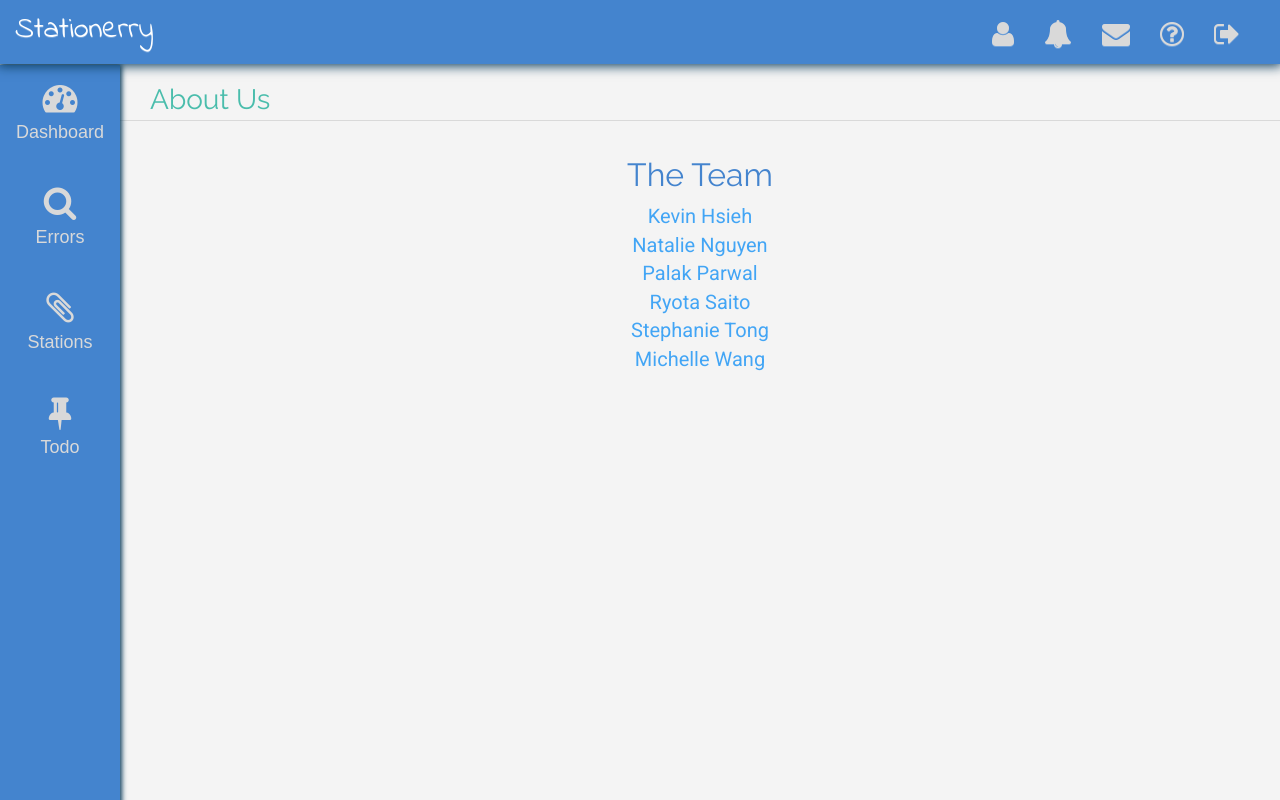
After one commit to khsieh/Stationerry, a Django app: a page that uses StationerryWeb/StationerryWebApp/templates/stationerry/base.html in a window 1280 px wide. The commit adds this page. Run offline with Django 3.2, Linux system fonts and the light colour scheme; a user stored in the database is signed in; style sheets or scripts are compiled from the project's sources; some libraries are stand-ins or nearby versions.

Commit message:
Stationerry logo font, AboutUs page

```diff
--- a/StationerryWeb/StationerryWebApp/static/css/base.css
+++ b/StationerryWeb/StationerryWebApp/static/css/base.css
@@ -355,6 +355,8 @@ hr{
 
 .navbar-default .navbar-brand {
     color: #ffffff;
+    font-family: 'Indie Flower';
+    font-size: 30px;
     outline: none;
 }
 
--- /dev/null
+++ b/StationerryWeb/StationerryWebApp/static/css/info.css
@@ -0,0 +1,22 @@
+:root {
+	--reg-text-color: black;
+}
+
+h1 {
+	color: #4484CE;
+	font-family: 'Raleway', sans-serif;
+	font-size: 32px;
+}
+
+#all-members-div {
+	margin-left: auto;
+	margin-right: auto;
+	width: 80%;
+	text-align: center;
+	color: #42a5f5;
+	font-family: 'Roboto', sans-serif;
+	font-size: 20px;
+}
+
+.team-member-div {
+}
--- a/StationerryWeb/StationerryWebApp/static/css/login.css
+++ b/StationerryWeb/StationerryWebApp/static/css/login.css
@@ -7,6 +7,7 @@
 /* ---------- http://weloveiconfonts.com/ ---------- */
 /* icons */
 @import url(http://weloveiconfonts.com/api/?family=fontawesome);
+@import url(https://fonts.googleapis.com/css?family=Indie+Flower);
 
 /* login stuff */
 @import "reset.css";
@@ -33,7 +34,7 @@ hr{
 
 h1.title {
   font-size: 50px;
-  font-family: 'Passion One', cursive;
+  font-family: 'Indie Flower', cursive;
   font-weight: 400;
   color: black;
   padding-bottom: 15px;
--- a/StationerryWeb/StationerryWebApp/static/css/register.css
+++ b/StationerryWeb/StationerryWebApp/static/css/register.css
@@ -1,4 +1,5 @@
 @import url(https://fonts.googleapis.com/css?family=Roboto+Condensed);
+@import url(https://fonts.googleapis.com/css?family=Indie+Flower);
 
 body, html{
     height: 100%;
@@ -15,7 +16,7 @@ body, html{
 
 h1.title {
 	font-size: 50px;
-	font-family: 'Passion One', cursive;
+	font-family: 'Indie Flower', cursive;
 	font-weight: 400;
 }
 
--- a/StationerryWeb/StationerryWebApp/templates/stationerry/base.html
+++ b/StationerryWeb/StationerryWebApp/templates/stationerry/base.html
@@ -57,7 +57,7 @@
                 <li role="presentation"><a href="#account"><i class="fa fa-user fa-2x"></i></a></li>
                 <li role="presentation"><a href="#notifications"><i class="fa fa-bell fa-2x"></i></a></li>
                 <li role="presentation"><a href="#mail"><i class="fa fa-envelope fa-2x"></i></a></li>
-                <li role="presentation"><a href="#settings"><i class="fa fa-cog fa-2x"></i></a></li>
+                <li role="presentation"><a href="{% url 'info' %}"><i class="fa fa-question-circle-o fa-2x"></i></a></li>
                 <li role="presentation"><a href="{% url 'logout' %}"><i class="fa fa-sign-out fa-2x"></i></a></li>
 
             <!-- Drop down -->
@@ -90,11 +90,9 @@
                 <div class="sidebar-links">
 
                     {% block link-dash %} <a class="link-dash" href="{% url 'dashboard' %}"><i class="fa fa-dashboard"></i>Dashboard</a> {% endblock %}
-                    {% block link-errors %} <a class="link-errors" href="{% url 'errors' %}"><i class="fa fa-bar-chart"></i>Errors</a> {% endblock %}
+                    {% block link-errors %} <a class="link-errors" href="{% url 'errors' %}"><i class="fa fa-search"></i>Errors</a> {% endblock %}
                     {% block link-projects %} <a class="link-projects" href="{% url 'projects' %}"><i class="fa fa-paperclip"></i>Stations</a> {% endblock %}
                     {% block link-todo %} <a class="link-todo" href="#todo"><i class="fa fa-thumb-tack"></i>Todo</a> {% endblock %}
-                    {% block link-temp1 %} <a class="link-temp1" href="#temp1"><i class="fa fa-eraser"></i>Temp</a> {% endblock %}
-                    {% block link-temp2 %} <a class="link-temp2" href="#temp2"><i class="fa fa-scissors"></i>Temp</a> {% endblock %}
 
                 </div>
 
--- a/StationerryWeb/StationerryWebApp/templates/stationerry/errors.html
+++ b/StationerryWeb/StationerryWebApp/templates/stationerry/errors.html
@@ -4,7 +4,7 @@
 <link rel="stylesheet" href="/static/css/errors.css">
 {% endblock %}
 
-{% block link-errors %} <a class="link-errors selected" href="{% url 'errors' %}"><i class="fa fa-bar-chart"></i>Errors</a> {% endblock %}
+{% block link-errors %} <a class="link-errors selected" href="{% url 'errors' %}"><i class="fa fa-search"></i>Errors</a> {% endblock %}
 
 {% block header %} Errors {% endblock %}
 
--- /dev/null
+++ b/StationerryWeb/StationerryWebApp/templates/stationerry/info.html
@@ -0,0 +1,33 @@
+{% extends "stationerry/base.html" %}
+
+{% block extra-styles %}
+<link rel="stylesheet" href="/static/css/info.css">
+<link href='https://fonts.googleapis.com/css?family=Roboto' rel='stylesheet' type='text/css'>
+<link href='https://fonts.googleapis.com/css?family=Quicksand:700' rel='stylesheet' type='text/css'>
+{% endblock %}
+
+{% block header %} About Us {% endblock %}
+
+{% block content %}
+<div id="all-members-div">
+	<h1>The Team</h1>
+	<div class="team-member-div">
+		Kevin Hsieh
+	</div>
+	<div class="team-member-div">
+		Natalie Nguyen
+	</div>
+	<div class="team-member-div">
+		Palak Parwal
+	</div>
+	<div class="team-member-div">
+		Ryota Saito
+	</div>
+	<div class="team-member-div">
+		Stephanie Tong
+	</div>
+	<div class="team-member-div">
+		Michelle Wang
+	</div>
+</div>
+{% endblock %}
--- a/StationerryWeb/StationerryWebApp/templates/stationerry/login.html
+++ b/StationerryWeb/StationerryWebApp/templates/stationerry/login.html
@@ -17,7 +17,7 @@
 	<div class="container-outside">
 		<div class="panel-title text-center">
 	        <h1 class="title">Stationerry</h1>
-			<hr></hr>
+			<!--hr></hr-->
 		</div>
 		<div class="container">
 
--- a/StationerryWeb/StationerryWebApp/templates/stationerry/register.html
+++ b/StationerryWeb/StationerryWebApp/templates/stationerry/register.html
@@ -19,7 +19,7 @@
 				<div class="panel-heading">
 	               <div class="panel-title text-center">
 	               		<h1 class="title">Stationerry</h1>
-	               		<hr></hr>
+	               		<!--hr></hr-->
 	               	</div>
 	            </div>
 
--- a/StationerryWeb/StationerryWebApp/urls.py
+++ b/StationerryWeb/StationerryWebApp/urls.py
@@ -48,5 +48,6 @@ urlpatterns = [
     url(r'^register/$', views.register, name='register'),
     url(r'^errors/$', views.errors, name='errors'),
     url(r'^dashboard/$', views.dashboard, name='dashboard'),
-    url(r'^stations/$', views.projects, name='projects')
+    url(r'^stations/$', views.projects, name='projects'),
+    url(r'^aboutus/$', views.info, name='info')
 ]
--- a/StationerryWeb/StationerryWebApp/views.py
+++ b/StationerryWeb/StationerryWebApp/views.py
@@ -25,6 +25,7 @@ DASH_TEMPLATE = 'stationerry/dashboard.html'
 ERRORS_TEMPLATE = 'stationerry/errors.html'
 REGISTER_TEMPLATE = 'stationerry/register.html'
 PROJECTS_TEMPLATE = 'stationerry/projects.html'
+INFO_TEMPLATE = 'stationerry/info.html'
 
 # This is the homepage
 def home(request):
@@ -95,10 +96,6 @@ def userLogout(request):
 def dashboard(request):
     return render(request, DASH_TEMPLATE, {})
 
-"""
-http://stackoverflow.com/questions/22108082/how-to-pass-a-list-from-a-view-to-template-in-django
-http://stackoverflow.com/questions/8949834/django-how-do-i-iterate-through-a-list-of-dictionaries-to-concatenate-values-f
-"""
 @login_required
 def errors(request):
     errorList = []
@@ -114,6 +111,7 @@ def errors(request):
         # results from db in a list of dictionaries
         else:
             print 'ERRORS.HTML: You searched for ' + request.GET['q']
+
             book1 = {'title':'The Great Whale', 'author':'Wailord', 'year': '2014'}
             book2 = {'title':'Flying Pig', 'author':'Piggie', 'year': '2016'}
             errorList.append(book1)
@@ -148,3 +146,7 @@ def projects(request):
         stationList.append(app)
 
     return render(request, PROJECTS_TEMPLATE, {"stationList" : stationList})
+
+@login_required
+def info(request):
+    return render(request, INFO_TEMPLATE, {})
```
